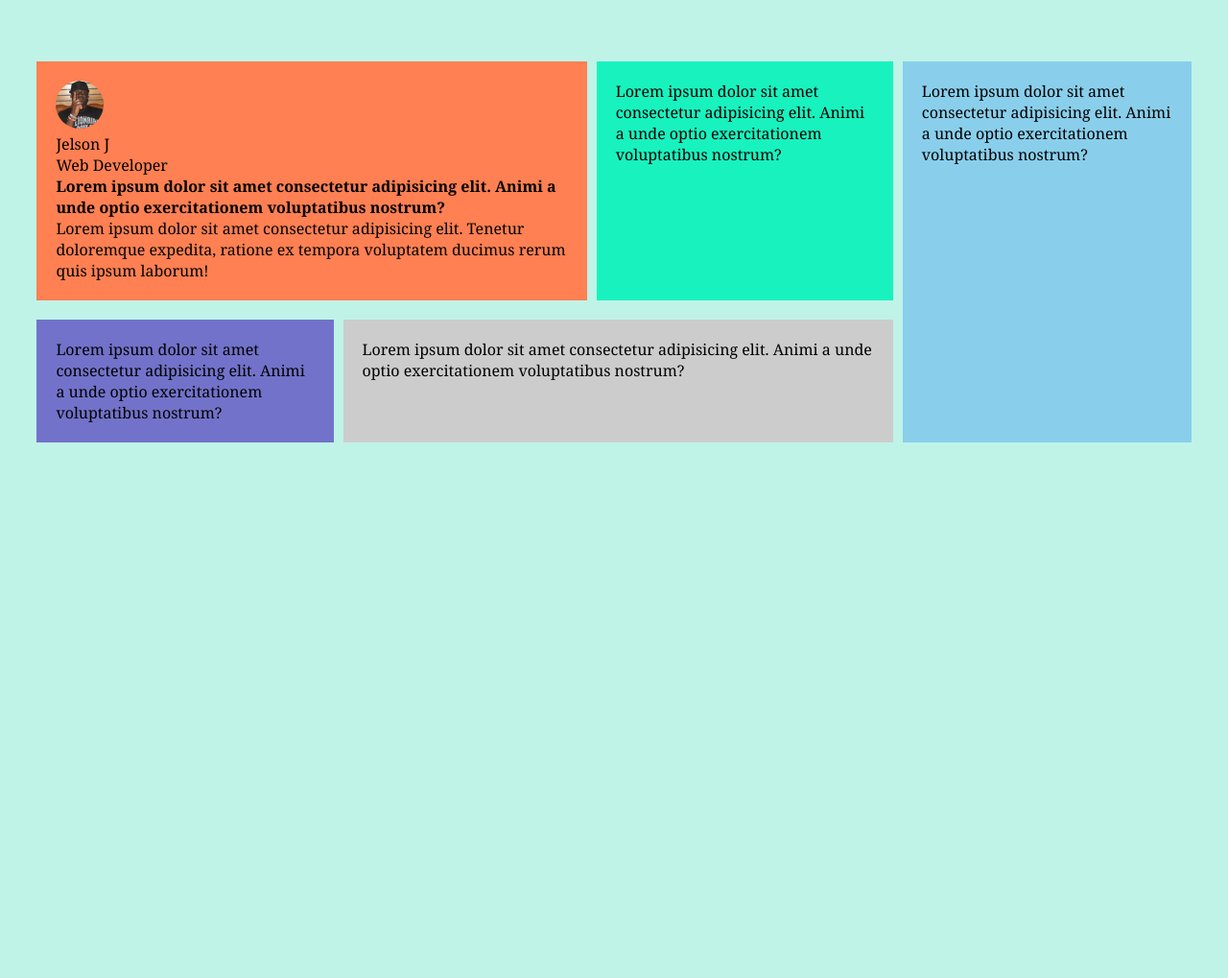
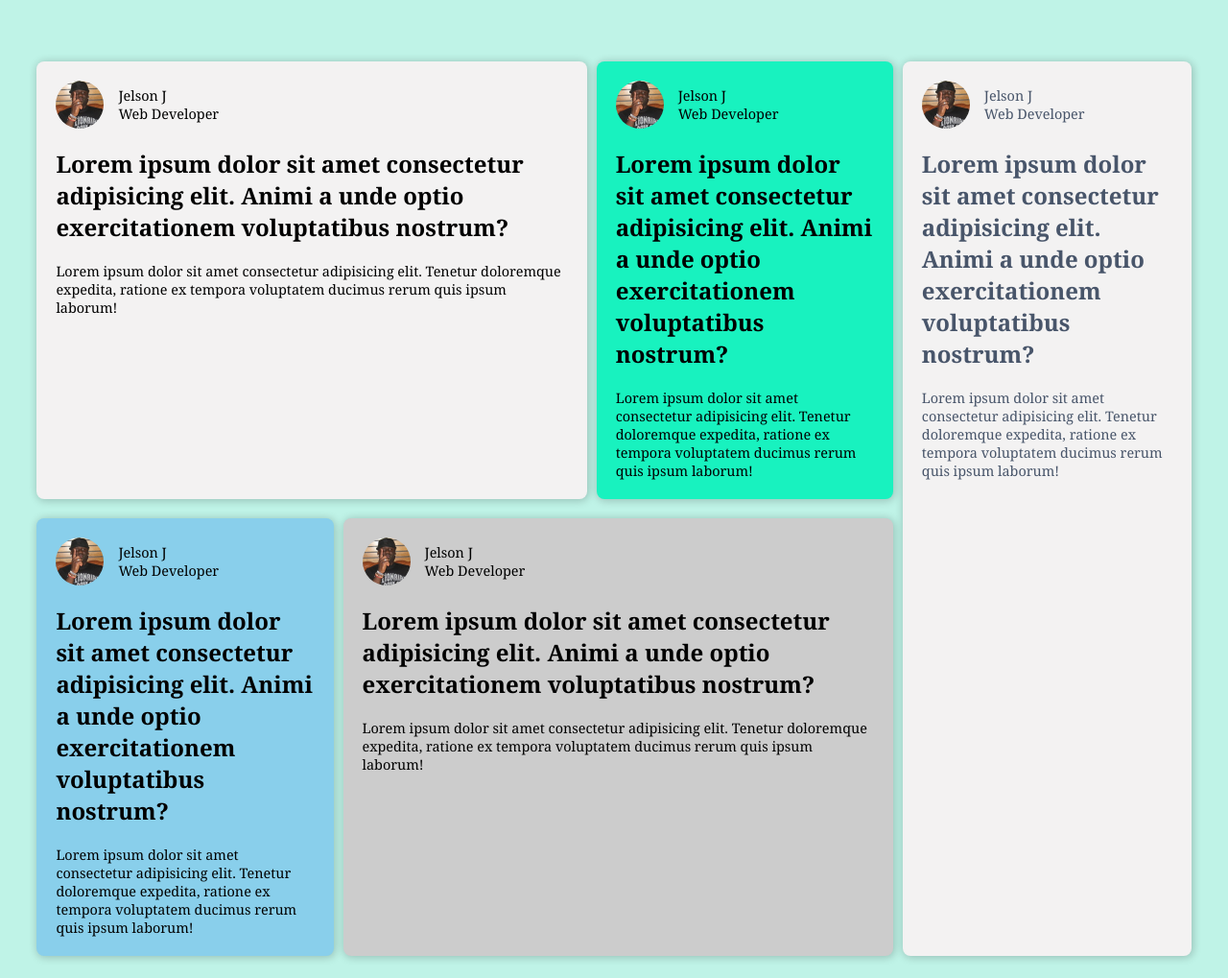
Before and after one commit to jelsonjay/microsoft-clone, a plain HTML site: page index.html in a window 1280 px wide. Shown: the whole page at 96% size. Before the commit the page ends 800 px from the top, so only its background shows below. Drawn offline with Linux system fonts and the light colour scheme.

Commit message:
commit css update

```diff
--- a/css/master.css
+++ b/css/master.css
@@ -8,9 +8,11 @@
 	--clr-Orange: hsl(16, 100%, 66%);
 	--clr-Green: hsl(166, 89%, 52%);
 	--clr-gray: hsl(0, 0%, 80%);
-	--clr-white: hsl(0, 0%, 100%);
+	--clr-white: hsl(1, 5%, 95%);
 	--clr-blue: hsl(240, 45%, 62%);
 	--clr-skyblue: hsl(197, 71%, 73%);
+	--clr-font: #cfcfcf;
+	--clr-font-primary: #48556a;
 }
 body {
 	font-family: Georgia, 'Times New Roman', Times, serif;
@@ -25,19 +27,20 @@ body {
 }
 /*==========Cards=============*/
 .card-1 {
-	background-color: var(--clr-Orange);
+	background-color: var(--clr-white);
 }
 .card-2 {
 	background-color: var(--clr-Green);
 }
 .card-3 {
-	background-color: var(--clr-blue);
+	background-color: var(--clr-skyblue);
 }
 .card-4 {
 	background-color: var(--clr-gray);
 }
 .card-5 {
-	background-color: var(--clr-skyblue);
+	background-color: var(--clr-white);
+	color: var(--clr-font-primary);
 }
 .card-6 {
 	background-color: var(--clr-white);
@@ -47,11 +50,27 @@ body {
 .item {
 	margin-bottom: 20px;
 	padding: 20px;
+	border-radius: 0.5rem;
+	box-shadow: 1px 1px 8px 1px rgba(0, 0, 0, 0.2);
+	font-size: 0.9rem;
 }
-img {
+
+/*========Content=====*/
+.content {
+	display: flex;
+	align-items: center;
+	margin-bottom: 20px;
+}
+.content img {
 	width: 50px;
 	height: 50px;
 	border-radius: 50%;
+	margin-right: 15px;
+}
+
+.item h4 {
+	margin-bottom: 1.25rem;
+	font-size: 1.5rem;
 }
 /*========Media Query=====*/
 @media (min-width: 576px) {
--- a/index.html
+++ b/index.html
@@ -15,9 +15,14 @@
 <div class="grid-left">
 <div id="top">
 <div class="card-1 item">
-  <img src="/img/avatar.jpg" alt="avatar">
+<div class="content">
+<img src="/img/avatar.jpg" alt="avatar">
+<div class="content-text">
   <p>Jelson J</p>
   <P>Web Developer</P>
+</div>
+</div>
+
   <h4>Lorem ipsum dolor sit amet consectetur adipisicing elit.
     Animi a unde optio exercitationem voluptatibus nostrum?</h4>
   <p>Lorem ipsum dolor sit amet consectetur adipisicing elit.
@@ -25,26 +30,69 @@
     ducimus rerum quis ipsum laborum!</p>
   </div>
 <div class="card-2 item">
+
+  <div class="content">
+    <img src="/img/avatar.jpg" alt="avatar">
+    <div class="content-text">
+      <p>Jelson J</p>
+      <P>Web Developer</P>
+    </div>
+  </div>
+
+  <h4>Lorem ipsum dolor sit amet consectetur adipisicing elit.
+    Animi a unde optio exercitationem voluptatibus nostrum?</h4>
   <p>Lorem ipsum dolor sit amet consectetur adipisicing elit.
-    Animi a unde optio exercitationem voluptatibus nostrum?</p>
+    Tenetur doloremque expedita, ratione ex tempora voluptatem
+    ducimus rerum quis ipsum laborum!</p>
 </div>
 </div>
 <div id="bottom">
 <div class="card-3 item">
-  <p>Lorem ipsum dolor sit amet consectetur adipisicing elit.
-    Animi a unde optio exercitationem voluptatibus nostrum?</p>
+  <div class="content">
+    <img src="/img/avatar.jpg" alt="avatar">
+    <div class="content-text">
+      <p>Jelson J</p>
+      <P>Web Developer</P>
+    </div>
+  </div>
+    <h4>Lorem ipsum dolor sit amet consectetur adipisicing elit.
+      Animi a unde optio exercitationem voluptatibus nostrum?</h4>
+    <p>Lorem ipsum dolor sit amet consectetur adipisicing elit.
+      Tenetur doloremque expedita, ratione ex tempora voluptatem
+      ducimus rerum quis ipsum laborum!</p>
 </div>
 <div class="card-4 item">
-  <p>Lorem ipsum dolor sit amet consectetur adipisicing elit.
-    Animi a unde optio exercitationem voluptatibus nostrum?</p>
+<div class="content">
+  <img src="/img/avatar.jpg" alt="avatar">
+  <div class="content-text">
+    <p>Jelson J</p>
+    <P>Web Developer</P>
+  </div>
+</div>
+    <h4>Lorem ipsum dolor sit amet consectetur adipisicing elit.
+      Animi a unde optio exercitationem voluptatibus nostrum?</h4>
+    <p>Lorem ipsum dolor sit amet consectetur adipisicing elit.
+      Tenetur doloremque expedita, ratione ex tempora voluptatem
+      ducimus rerum quis ipsum laborum!</p>
 </div>
 </div>
 </div>
 
 <div class="card-5 item">
-<p>Lorem ipsum dolor sit amet consectetur adipisicing elit.
-  Animi a unde optio exercitationem voluptatibus nostrum?</p>
+<div class="content">
+  <img src="/img/avatar.jpg" alt="avatar">
+  <div class="content-text">
+    <p>Jelson J</p>
+    <P>Web Developer</P>
+  </div>
 </div>
+  <h4>Lorem ipsum dolor sit amet consectetur adipisicing elit.
+    Animi a unde optio exercitationem voluptatibus nostrum?</h4>
+  <p>Lorem ipsum dolor sit amet consectetur adipisicing elit.
+    Tenetur doloremque expedita, ratione ex tempora voluptatem
+    ducimus rerum quis ipsum laborum!</p>
+</div>
+
 
 </div>
 </body>
```
